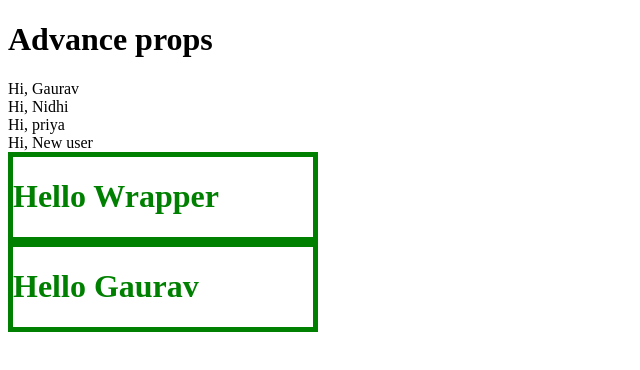
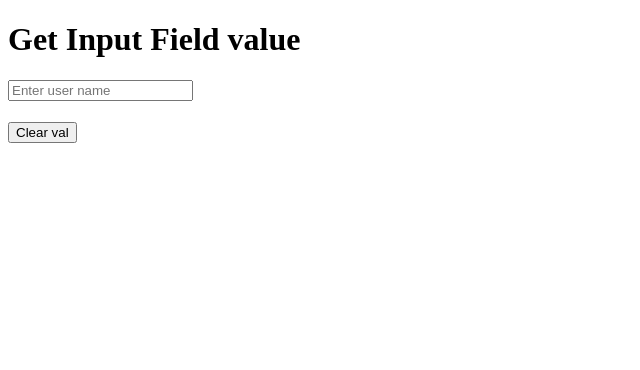
Before and after one commit to gaurav31120/React-step-by-step, a React (Vite) app in the folder react-step-by-step/: page / in a window 1280 px wide. Shown: the top 370 px of the page, without its empty margins (0-640 px from the left). Built offline with nearby package versions, Linux system fonts and the light colour scheme.

Commit message:
15 Create an Input Field

```diff
--- a/react-step-by-step/src/App.jsx
+++ b/react-step-by-step/src/App.jsx
@@ -2,6 +2,7 @@ import ClickEvent from "./ClickEventAndFunctionCall";
 import AdvanceProps from "./Components/Advance Props/AdvanceProps";
 import Counter from "./Components/Counter";
 import ElseIfConditional from "./Components/ElseIfConditional";
+import InputField from "./Components/Input Field/createAnInputField";
 import Props from "./Components/Props/Props";
 import Toggle from "./Components/Toggle";
 import Header from "./Header";
@@ -65,7 +66,8 @@ function App() {
     {/* <Toggle /> */}
     {/* <ElseIfConditional /> */}
     {/* <Props /> */}
-    <AdvanceProps />
+    {/* <AdvanceProps /> */}
+    <InputField />
     </div>
 
 
--- /dev/null
+++ b/react-step-by-step/src/Components/Input Field/createAnInputField.jsx
@@ -0,0 +1,23 @@
+// 15 Create an Input Field
+
+import { useState } from "react";
+
+function InputField() {
+  const [val, setVal] = useState("");
+
+  return (
+    <>
+      <h1>Get Input Field value</h1>
+      <input
+        type="text"
+        value={val}
+        onChange={(event) => setVal(event.target.value)}
+        placeholder="Enter user name"
+      />
+      <h1>{val}</h1>
+      <button onClick={() => setVal("")}>Clear val</button>
+    </>
+  );
+}
+
+export default InputField;
```
Also changed, not shown: react-step-by-step/_React Notes/15 Get Input field Value.txt (added), 1 other file (tests, documents, lock files or other folders).
